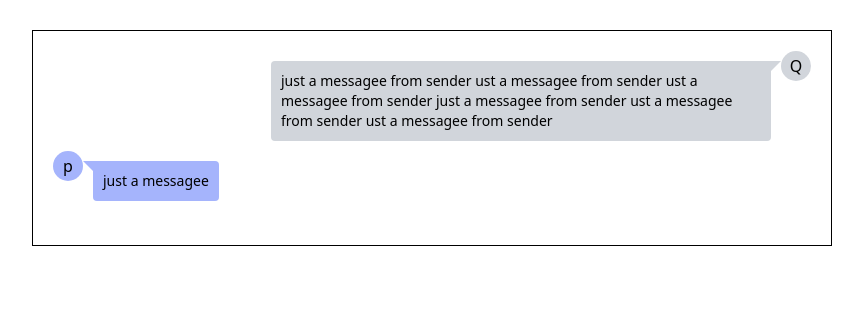
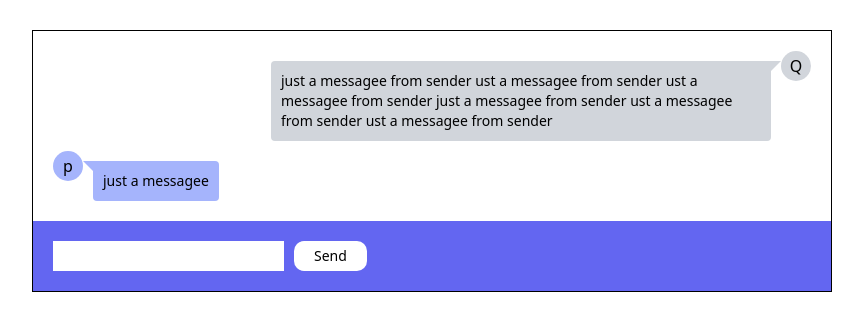
Before and after one commit to mikamokedo/test-chat-app, a React (Create React App) app: page / in a window 1280 px wide. Shown: the top 330 px of the page, without its empty margins (208-1071 px from the left). Built offline with nearby package versions, Linux system fonts and the light colour scheme.

Commit message:
feat: send button component

```diff
--- a/src/App.tsx
+++ b/src/App.tsx
@@ -1,6 +1,7 @@
 import Message from "./components/chat/Message";
 import "./App.css";
 import Input from './components/chat/Input'
+import SendButton from './components/chat/SendButton'
 
 function App() {
   return (
@@ -13,7 +14,10 @@ function App() {
       />
       <Message textContent="just a messagee" name="phu123" isSender={false} />
       </div>
+      <div className="flex bg-indigo-500 p-[20px]">
       <Input value="" onChange={() => null}/>
+      <SendButton onSend={() => null}/>
+      </div>
     </div>
   );
 }
--- /dev/null
+++ b/src/components/chat/SendButton.tsx
@@ -0,0 +1,14 @@
+import React from 'react'
+
+interface SendButtonProps{
+    onSend:() => void;
+}
+const SendButton:React.FC<SendButtonProps> = ({onSend}) => {
+  return (
+    <div>
+      <button onClick={onSend} className='bg-[white] rounded-[10px] px-[20px] py-[5px] text-sm ml-[10px]'>Send</button>
+    </div>
+  )
+}
+
+export default SendButton
```
